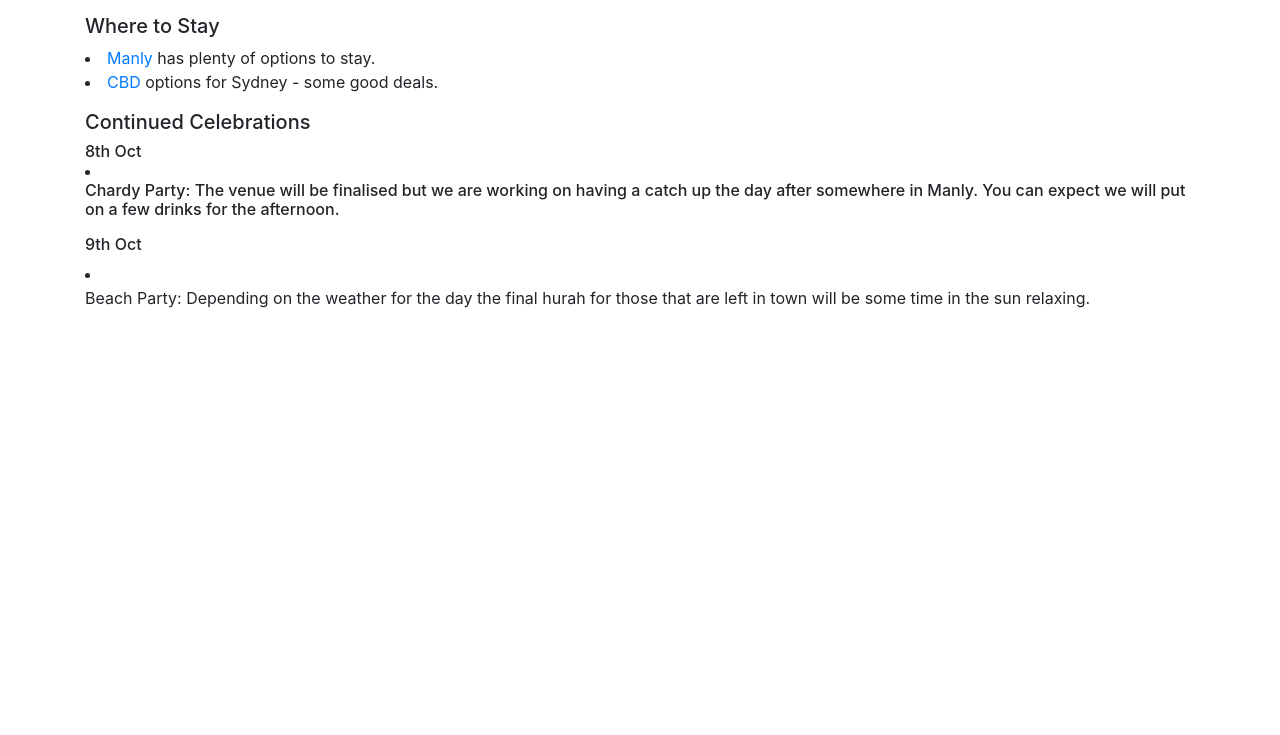
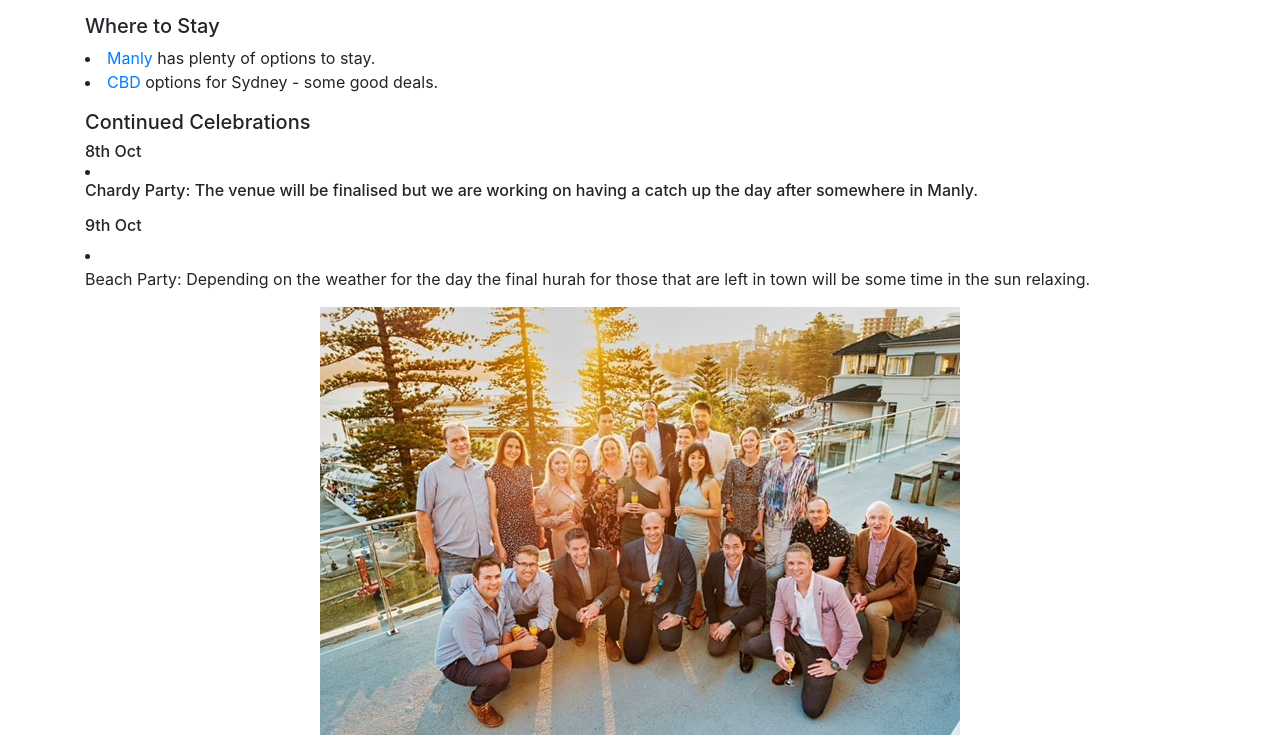
Before and after one commit to James-8212913/wedding_site, a Flask app: page /other_stuff/ in a window 1280 px wide. Shown: the part 392-1127 px from the top of the page. Before the commit the page ends 700 px from the top, so only its background shows below. Run offline with Flask 2, Linux system fonts and the light colour scheme; some libraries are stand-ins or nearby versions.

Commit message:
Final Edit

```diff
--- a/build/other_stuff/index.html
+++ b/build/other_stuff/index.html
@@ -56,9 +56,10 @@
 
     <h5>Continued Celebrations</h5>
         <h6>8th Oct</<h6>
-          <li><p>Chardy Party: The venue will be finalised but we are working on having a catch up the day after somewhere in Manly. You can expect we will put on a few drinks for the afternoon.</p></li>
+          <li><p>Chardy Party: The venue will be finalised but we are working on having a catch up the day after somewhere in Manly.</p></li>
         <h6>9th Oct</h6>
           <li><p>Beach Party: Depending on the weather for the day the final hurah for those that are left in town will be some time in the sun relaxing.</p></li>
+        <img src="/static/group_practice_eng.jpg" class = "mx-auto d-block" />
 </div>
 
 
--- a/templates/index.html
+++ b/templates/index.html
@@ -25,11 +25,11 @@
     </div>
     <img src="{{ url_for('static', filename='thumbnail_16-15-15 2.jpg') }}" class = "mx-auto d-block" />
     <div class="d-flex flex-wrap align-content-center">
-      <p>The story of Anél and James has been one of love and adventure. After meeting over a coffee late in 2017 they've not spent much time apart. The time together has been characterised by good food, good wine and adventures of all shapes and sizes.</p>
+      <p>The story of Anél and James has been one of love and adventure. After meeting over a coffee late in 2017 they've not spent much time apart. The time together has been characterised by good food and wine, dad jokes and adventures of all shapes and sizes.</p>
       <p>There have been plenty of multi-day hikes where James was lucky enough to pass the first 'hiking' test. James has also lost a few bets along the way - drop bears were proven to be a real thing.</p>
-      <p>Anél has taken James to South Africa where Charl showed James a thing or two about doing a brai and Una gave both Anél and James a masterclass in how to cook rusks. Skalk still claims he was the first family to meet James. Anél was lucky enough to share a chardonay with Karen in Queensland and attend the Christmas Party. </p>
-      <p>In a relatively short period of time there have been plenty of life events, some bigger than others. Anél's first game of AFL was at the SCG where the swans managed a win under lights on a cold winters evening and James has been lucky enough to judge the annual Potje competition.</p>
-      <p>The marriage of Anél and James will no doubt be as much fun and as adventurous as the first few years have been. Fingers are crossed for eveyone being able to travel again in the near future where Anél and James look forward to spending the dat with friends and family from far and wide. </p>
+      <p>Anél has taken James to South Africa where Charl showed James a thing or two about doing a braai and Una gave both Anél and James a masterclass in how to cook rusks. Schalk still claims he was the first family to meet James. Anél was lucky enough to share a chardonay with Karen in Queensland and attend the Christmas Party. </p>
+      <p>In a relatively short period of time there have been plenty of life events, some bigger than others. Anél's first game of AFL was at the SCG where the swans managed a win under lights on a cold winters evening and James has been lucky enough to judge the annual Potjie competition.</p>
+      <p>The marriage of Anél and James will no doubt be as much fun and as adventurous as the first few years have been. Fingers are crossed for eveyone being able to travel again in the near future where Anél and James look forward to spending the day with friends and family from far and wide. </p>
     </div>
 </div>
 {% endblock %}
--- a/templates/other_stuff.html
+++ b/templates/other_stuff.html
@@ -24,8 +24,9 @@
 
     <h5>Continued Celebrations</h5>
         <h6>8th Oct</<h6>
-          <li><p>Chardy Party: The venue will be finalised but we are working on having a catch up the day after somewhere in Manly. You can expect we will put on a few drinks for the afternoon.</p></li>
+          <li><p>Chardy Party: The venue will be finalised but we are working on having a catch up the day after somewhere in Manly.</p></li>
         <h6>9th Oct</h6>
           <li><p>Beach Party: Depending on the weather for the day the final hurah for those that are left in town will be some time in the sun relaxing.</p></li>
+        <img src="{{ url_for('static', filename='group_practice_eng.jpg') }}" class = "mx-auto d-block" />
 </div>
 {% endblock %}
```
Also changed, not shown: build/index.html (+4 -4 lines), static/group_practice_eng.jpg (added), 1 other file.
